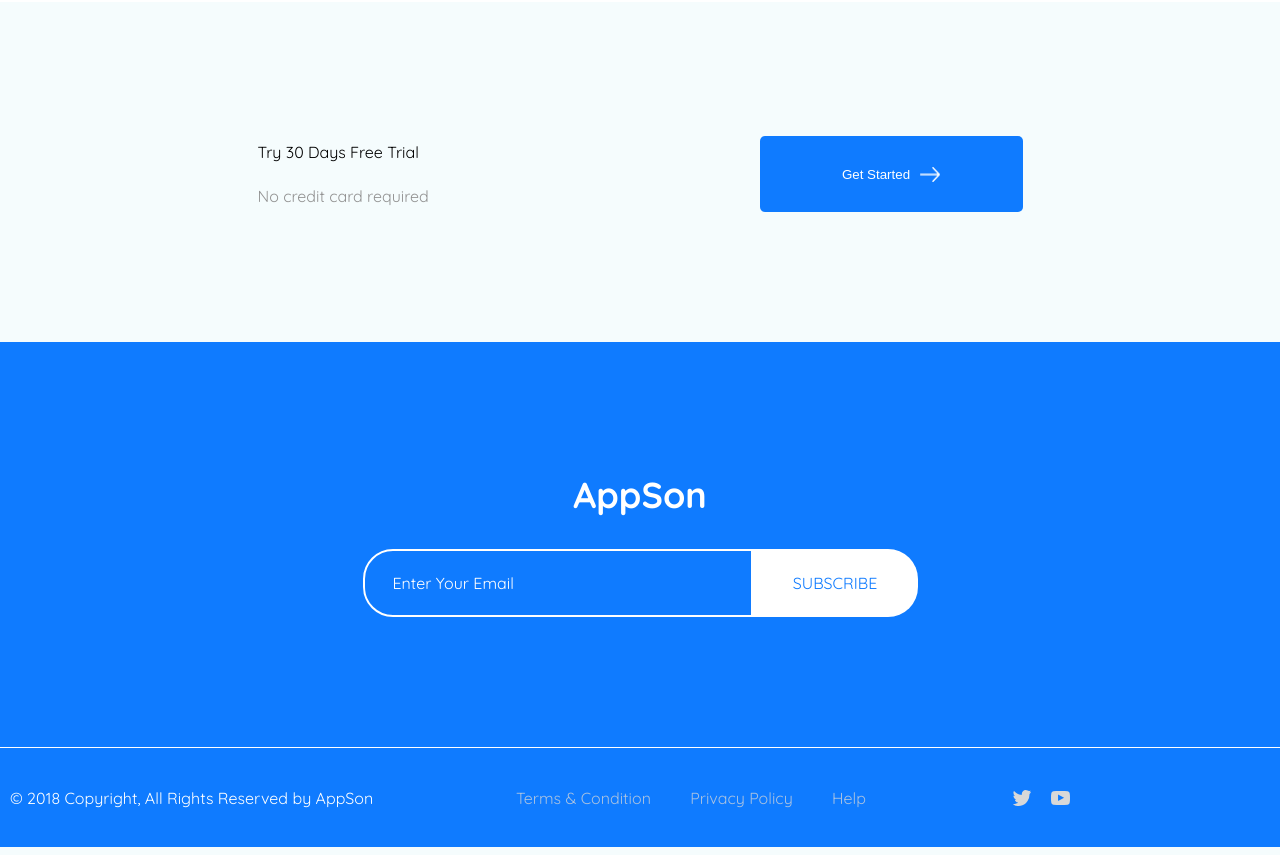
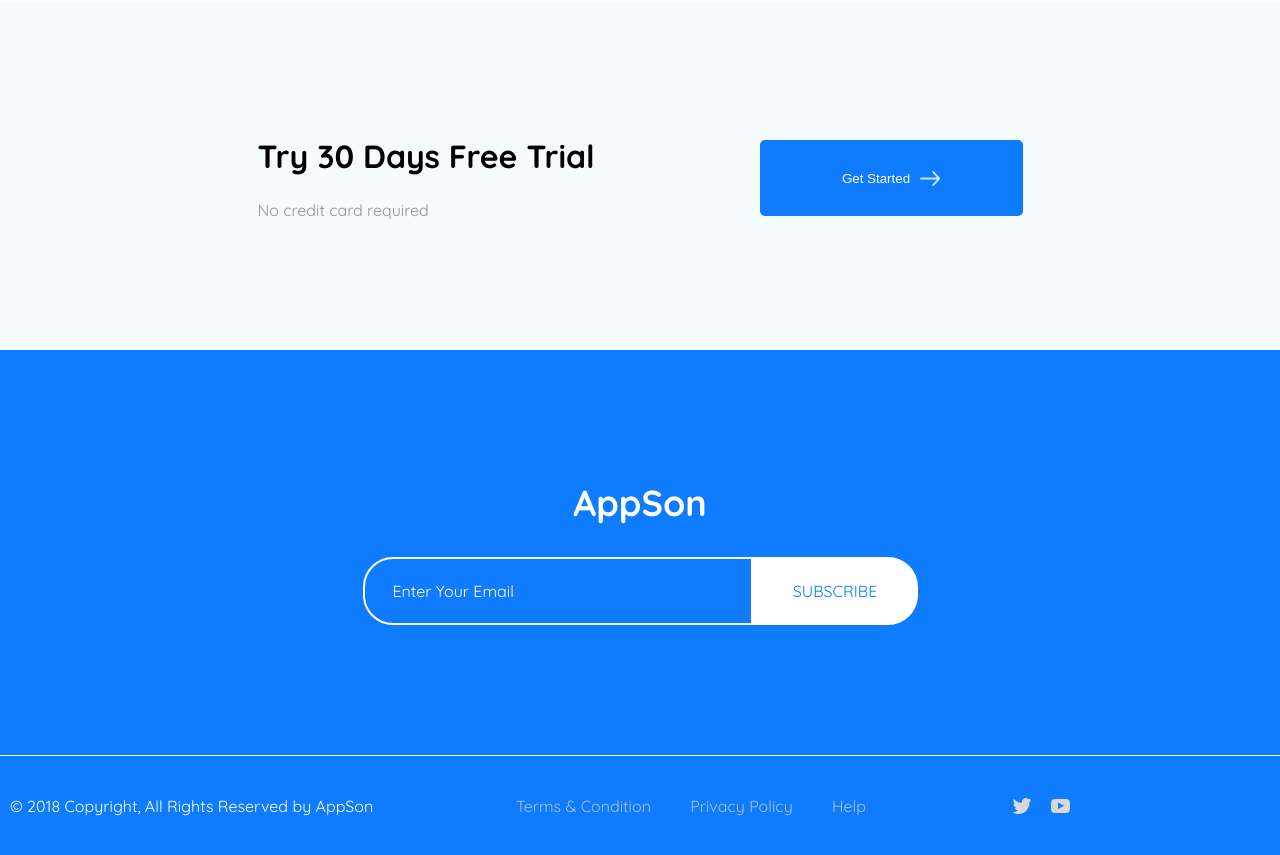
Before and after one commit to muksison/home-page, a plain HTML site: page index.html in a window 1280 px wide. Shown: the part 6260-7115 px from the top of the page. Drawn offline with nearby package versions, Linux system fonts and the light colour scheme.

Commit message:
26.03.2020

```diff
--- a/index.html
+++ b/index.html
@@ -315,7 +315,7 @@
 		<section class="section8">
 			<div class="s8content">
 				<div class="s8content1">
-					<span class="titles">Try 30 Days Free Trial</span>
+					<span class="title">Try 30 Days Free Trial</span>
 					<p class="text">No credit card required</p>
 				</div>
 				<button class="s8content2">
--- a/scss/style.scss
+++ b/scss/style.scss
@@ -733,6 +733,10 @@ hr{
 	flex-direction: column;
 	justify-content: space-between;
 	max-height: 110px;
+	& span{
+		font-size: 32px;
+	 font-weight: bold;
+	}
 }
 .s8content1 p{
 	margin-top: 24px;
```
Also changed, not shown: css/style.css, 1 other file.
